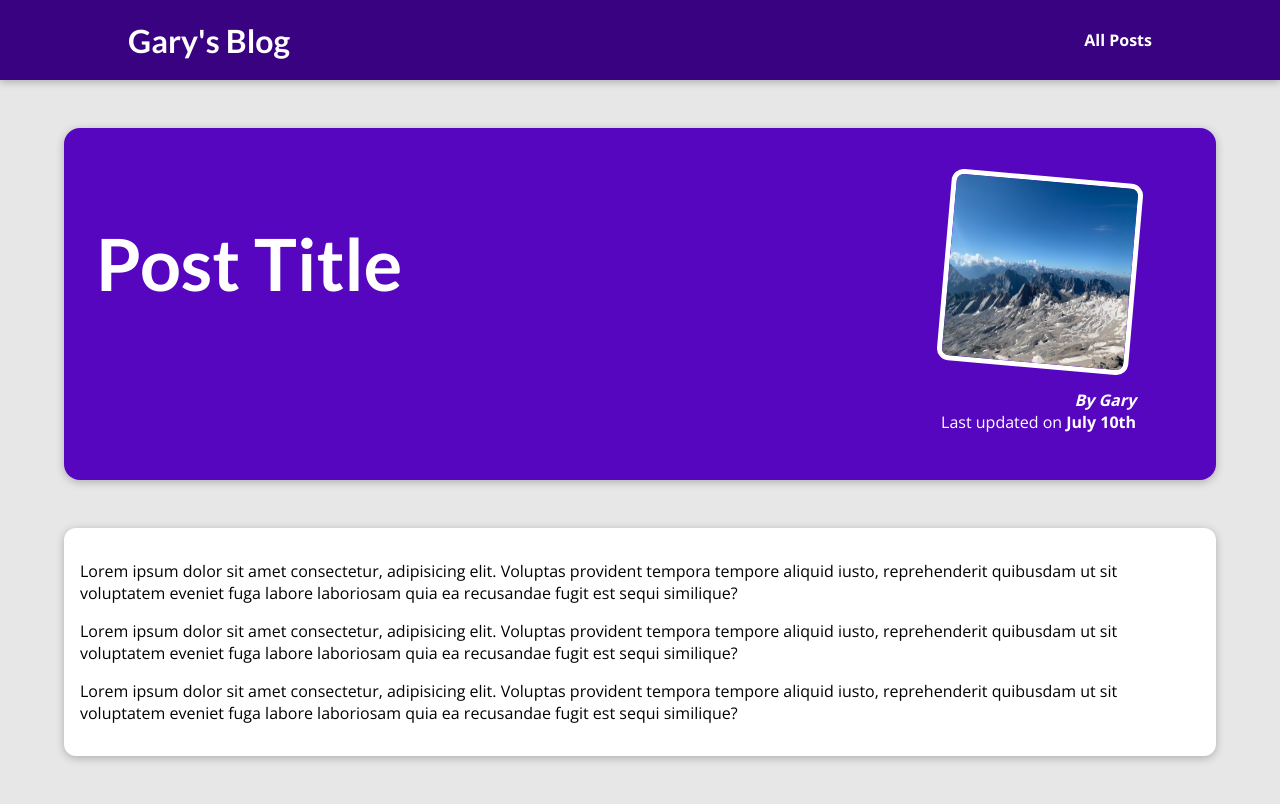
After one commit to eventhorizn/django-bootcamp, a Django app: template 03-my_site_basic/blog/templates/blog/post-detail.html in a window 1280 px wide. The commit adds this page. Run offline with Django 3.2, Linux system fonts and the light colour scheme; the template is opened without the code that fills it, so the values that code supplies are empty.

Commit message:
all posts page linking pages single post page

```diff
--- /dev/null
+++ b/03-my_site_basic/blog/static/blog/post-detail.css
@@ -0,0 +1,62 @@
+body {
+  background-color: #e7e7e7;
+}
+
+#main-navigation {
+  background-color: #390281;
+  box-shadow: 0 2px 8px rgba(0, 0, 0, 0.25);
+}
+
+#summary {
+  margin: 8rem auto 3rem auto;
+  padding: 2rem;
+  width: 90%;
+  max-width: 90rem;
+  border-radius: 16px;
+  background-color: #5706c0;
+  position: relative;
+  box-shadow: 0 2px 8px rgba(0, 0, 0, 0.25);
+  height: 22rem;
+}
+
+#summary h2 {
+  color: white;
+  font-size: 4.5rem;
+}
+
+#summary article {
+  position: absolute;
+  top: 2rem;
+  right: 3rem;
+  padding: 1rem 2rem;
+  border-radius: 12px;
+  text-align: right;
+  color: white;
+}
+
+#summary article img {
+  width: 12rem;
+  height: 12rem;
+  border-radius: 12px;
+  transform: rotateZ(5deg);
+  border: 5px solid white;
+  margin-bottom: 1rem;
+}
+
+#summary address {
+  font-weight: bold;
+}
+
+#summary time {
+  font-weight: bold;
+}
+
+main {
+  width: 90%;
+  max-width: 90rem;
+  margin: 3rem auto;
+  background-color: white;
+  padding: 1rem;
+  border-radius: 12px;
+  box-shadow: 0 2px 8px rgba(0, 0, 0, 0.25);
+}
--- /dev/null
+++ b/03-my_site_basic/blog/templates/blog/post-detail.html
@@ -0,0 +1,39 @@
+{% extends 'base.html' %}
+{% load static %}
+
+{% block title %}
+    This Post Title
+{% endblock title %}
+
+{% block css_files %}
+    <link rel="stylesheet" href="{% static 'blog/post-detail.css' %}">
+{% endblock css_files %}
+
+{% block content %}
+
+    <section id="summary">
+        <h2>Post Title</h2>
+
+        <article>
+            <img src="{% static 'blog/images/mountains.jpg' %}" alt="Post Title">
+            <address>By Gary</address>
+
+            <div>
+                Last updated on <time>July 10th</time>
+            </div>
+        </article>
+    </section>
+
+    <main>
+        <p>
+            Lorem ipsum dolor sit amet consectetur, adipisicing elit. Voluptas provident tempora tempore aliquid iusto, reprehenderit quibusdam ut sit voluptatem eveniet fuga labore laboriosam quia ea recusandae fugit est sequi similique?
+        </p>
+        <p>
+            Lorem ipsum dolor sit amet consectetur, adipisicing elit. Voluptas provident tempora tempore aliquid iusto, reprehenderit quibusdam ut sit voluptatem eveniet fuga labore laboriosam quia ea recusandae fugit est sequi similique?
+        </p>
+        <p>
+            Lorem ipsum dolor sit amet consectetur, adipisicing elit. Voluptas provident tempora tempore aliquid iusto, reprehenderit quibusdam ut sit voluptatem eveniet fuga labore laboriosam quia ea recusandae fugit est sequi similique?
+        </p>
+    </main>
+
+{% endblock content %}
--- a/03-my_site_basic/blog/views.py
+++ b/03-my_site_basic/blog/views.py
@@ -8,8 +8,8 @@ def starting_page(request):
 
 
 def posts(request):
-    pass
+    return render(request, 'blog/all-posts.html')
 
 
-def post_detail(request):
-    pass
+def post_detail(request, slug):
+    return render(request, 'blog/post-detail.html')
--- a/03-my_site_basic/templates/base.html
+++ b/03-my_site_basic/templates/base.html
@@ -11,6 +11,13 @@
     {% block css_files %}{% endblock css_files %}
 </head>
 <body>
+    <header id="main-navigation">
+        <h1><a href="{% url 'starting-page' %}">Gary's Blog</a></h1>
+        <nav>
+            <a href="{% url 'posts-page' %}">All Posts</a>
+        </nav>
+    </header>
+
     {% block content %}{% endblock content %}
 </body>
 </html>
```
Also changed, not shown: 03-my_site_basic/blog/static/blog/all-posts.css (added, +43 -0 lines), 03-my_site_basic/blog/templates/blog/all-posts.html (added, +28 -0 lines), 03-my_site_basic/blog/templates/blog/includes/post.html (added, +16 -0 lines), 03-my_site_basic/blog/templates/blog/index.html (+1 -21 lines).
